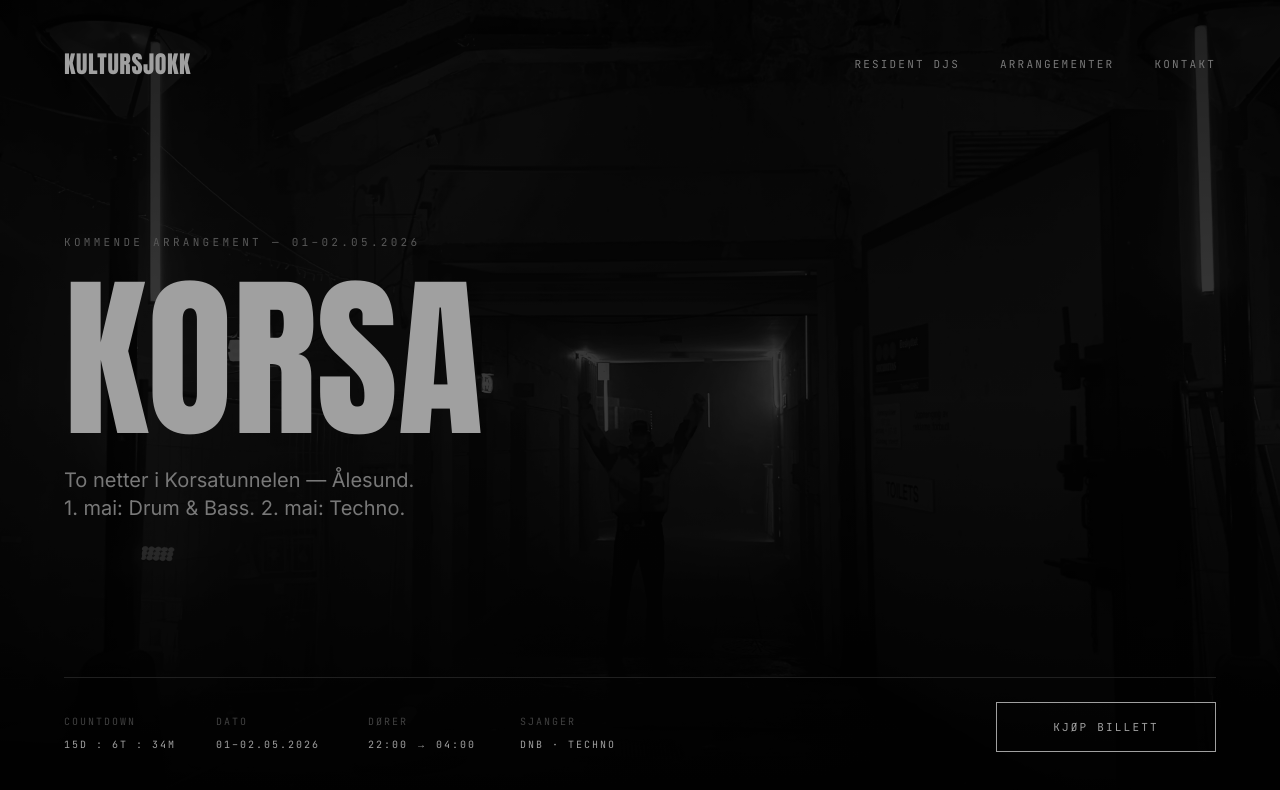
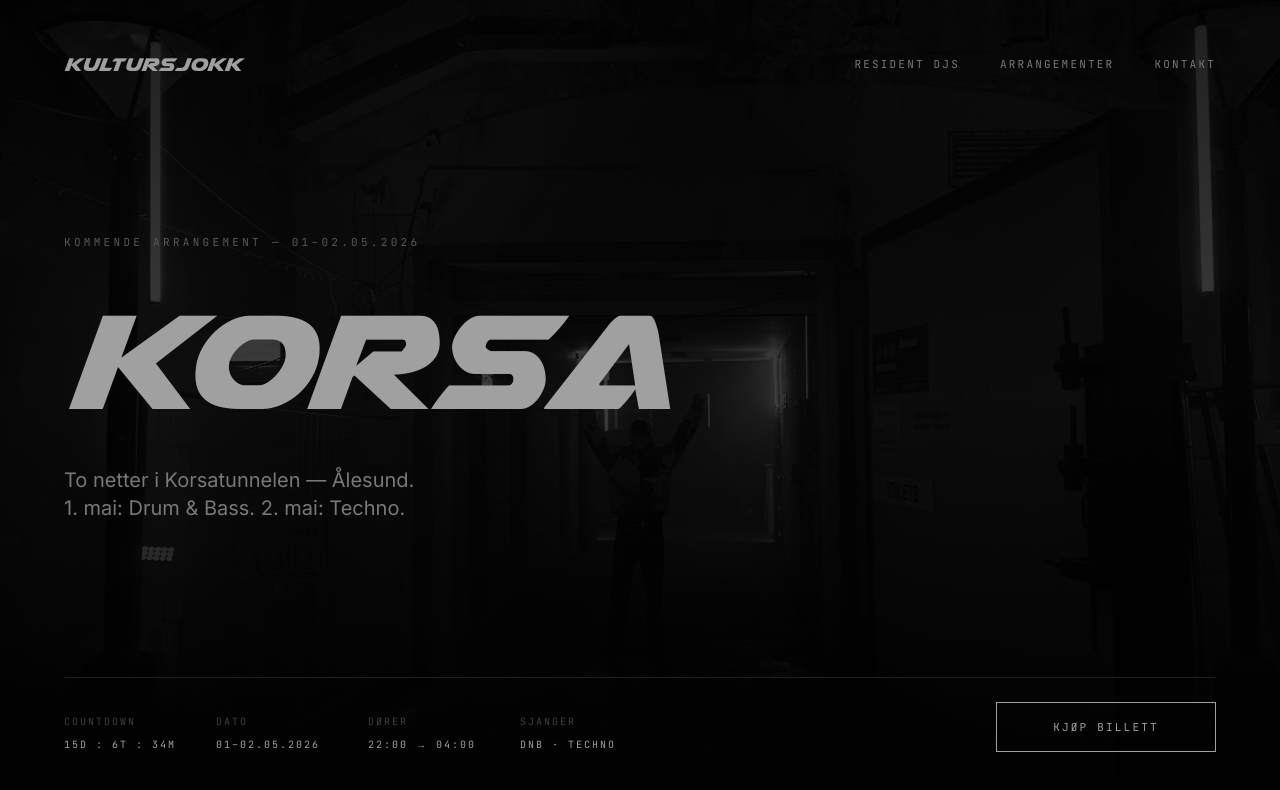
Before and after one commit to haakonstarheim/Kultursjokk-web, a Next.js app: page / in a window 1280 px wide. Shown: the top 790 px of the page. Built offline with nearby package versions, Linux system fonts and the light colour scheme.

Commit message:
Bytt display-font fra Anton til Airstrike

```diff
--- a/app/fonts.ts
+++ b/app/fonts.ts
@@ -1,24 +1,27 @@
-import { Anton, Inter, JetBrains_Mono } from "next/font/google";
+import { Inter, JetBrains_Mono } from "next/font/google";
+import localFont from "next/font/local";
 
 /**
  * Sentral font-import.
  * ====================
  *
- * Vi bruker `next/font/google` som automatisk self-hoster fontene
- * under bygg — det gir raskere lasting og bedre personvern (ingen
- * kall til Google ved sidebesøk).
+ * Display-fonten (Airstrike) er lokal (.ttf), resten bruker
+ * `next/font/google` som self-hoster under bygg.
  *
  * Variabler eksponeres som CSS custom properties og kobles til
  * Tailwind via `fontFamily`-seksjonen i `tailwind.config.ts`.
  */
 
-// Display-font for store overskrifter (KORSA, seksjonstitler)
-export const anton = Anton({
-  weight: "400",
-  subsets: ["latin"],
-  variable: "--font-anton",
+// Display-font for titler, DJ-navn og logo (Airstrike)
+export const airstrike = localFont({
+  src: "../public/fonts/airstrike.ttf",
+  variable: "--font-display",
   display: "swap",
 });
+
+// Alias for bakoverkompatibilitet — alle steder som bruker `anton`
+// peker nå til Airstrike uten at vi trenger endre importene overalt.
+export const anton = airstrike;
 
 // Brødtekst og UI-tekst
 export const inter = Inter({
--- a/tailwind.config.ts
+++ b/tailwind.config.ts
@@ -40,8 +40,8 @@ const config: Config = {
         },
       },
       fontFamily: {
-        // Display-font: Anton. Brukes for store overskrifter.
-        display: ["var(--font-anton)", "sans-serif"],
+        // Display-font: Airstrike. Brukes for titler, DJ-navn og logo.
+        display: ["var(--font-display)", "sans-serif"],
         // Brødtekst: Inter. Brukes for alt av lengre tekst.
         sans: ["var(--font-inter)", "system-ui", "sans-serif"],
         // Monospace: JetBrains Mono. Brukes for datoer, metadata, labels.
```
Also changed, not shown: public/fonts/airstrike.ttf (added).
